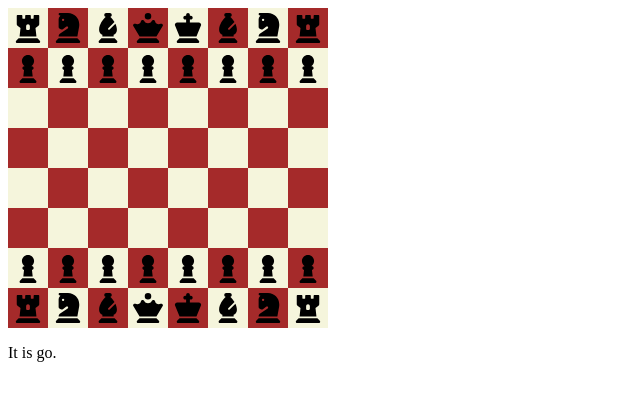
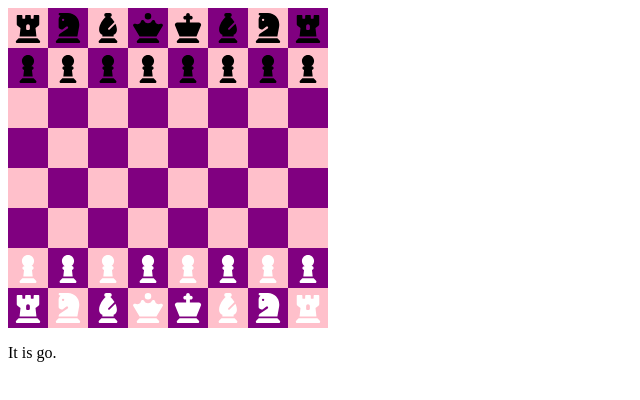
Before and after one commit to Kheeraaa/JS-CHESS, a plain HTML site: page index.html in a window 1280 px wide. Shown: the whole page, without its empty margins (0-640 px from the left). Drawn offline with Linux system fonts and the light colour scheme.

Commit message:
second commit

```diff
--- a/app.js
+++ b/app.js
@@ -18,7 +18,9 @@ function createBoard() {
     startPieces.forEach((startPiece, i) => {
         const square = document.createElement('div')
         square.classList.add('square')
+
         square.innerHTML = startPiece
+        square.firstChild?.setAttribute('draggable' , true)
         square.setAttribute('square-id',i)
        // square.classList.add('beige')
 
@@ -31,9 +33,14 @@ function createBoard() {
 
 
 
-       // if(i >= 48) {
-         //   square.firstChild.firstChild.classList.add('black')
-        //}
+        if(i <= 15) {
+            square.firstChild.classList.add('black')
+        }
+
+        if(i >= 48) {
+            square.firstChild.classList.add('white')
+        }
+
 
         gameBoard.append(square)
     })
--- a/styles.css
+++ b/styles.css
@@ -19,13 +19,17 @@
 }
 
 .beige {
-    background-color: beige;
+    background-color: pink;
 }
 
 .brown {
-    background-color: brown;
+    background-color: purple;
 }
 
 .black {
-    fill: red;
+    fill: black;
 }
+
+.white {
+    fill: white;
+}
```
